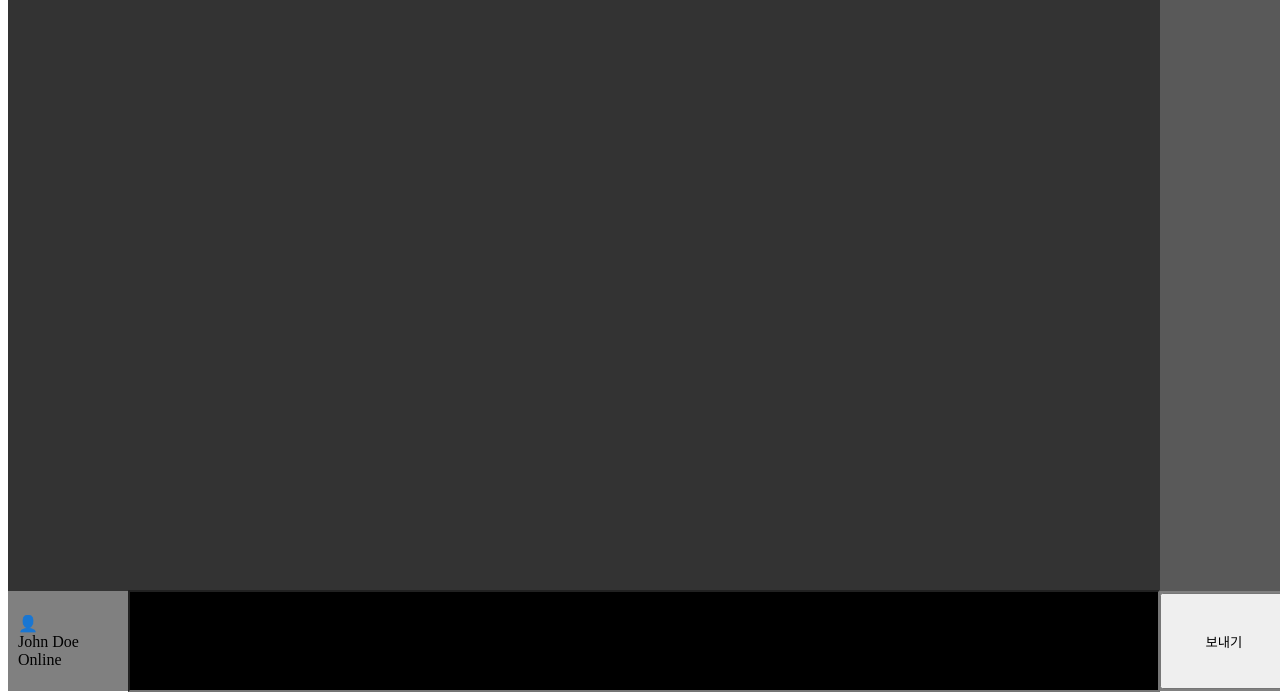
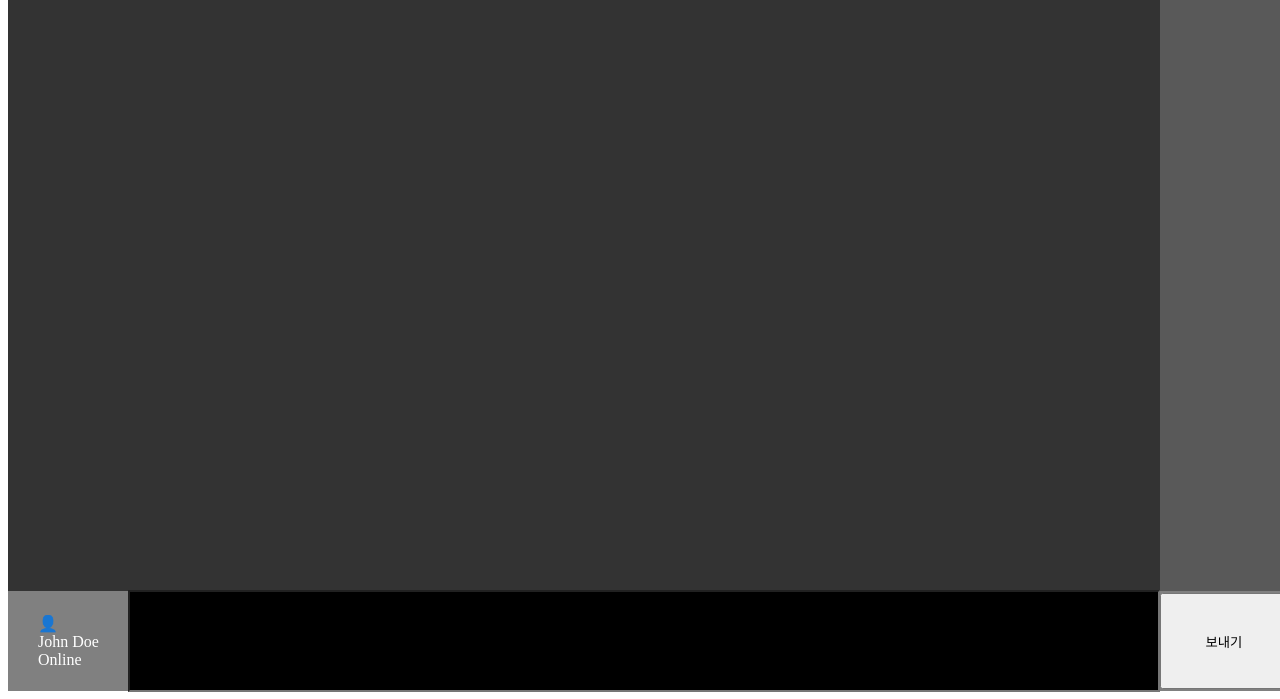
Before and after one commit to KDT-IaaS-Class-One-Group/web-Application-IA-lej, a website: page front/index.html in a window 1280 px wide. Shown: the part 117-816 px from the top of the page. Drawn offline with Linux system fonts and the light colour scheme.

Commit message:
프롬프트부분 위치 조절

```diff
--- a/front/index.css
+++ b/front/index.css
@@ -46,8 +46,9 @@
     background-color: gray;
     display: flex;
     justify-content: end;
-    align-items: center;
+    align-items:center;
     position: relative;
+    color: white;
 }
 .textbox {
     width: 80vw;
@@ -59,7 +60,8 @@
 
 #inputAndButton>div{
     position: absolute;
-    left: 10px;
+    left: 30px;
+
 }
 
 .button{
```
